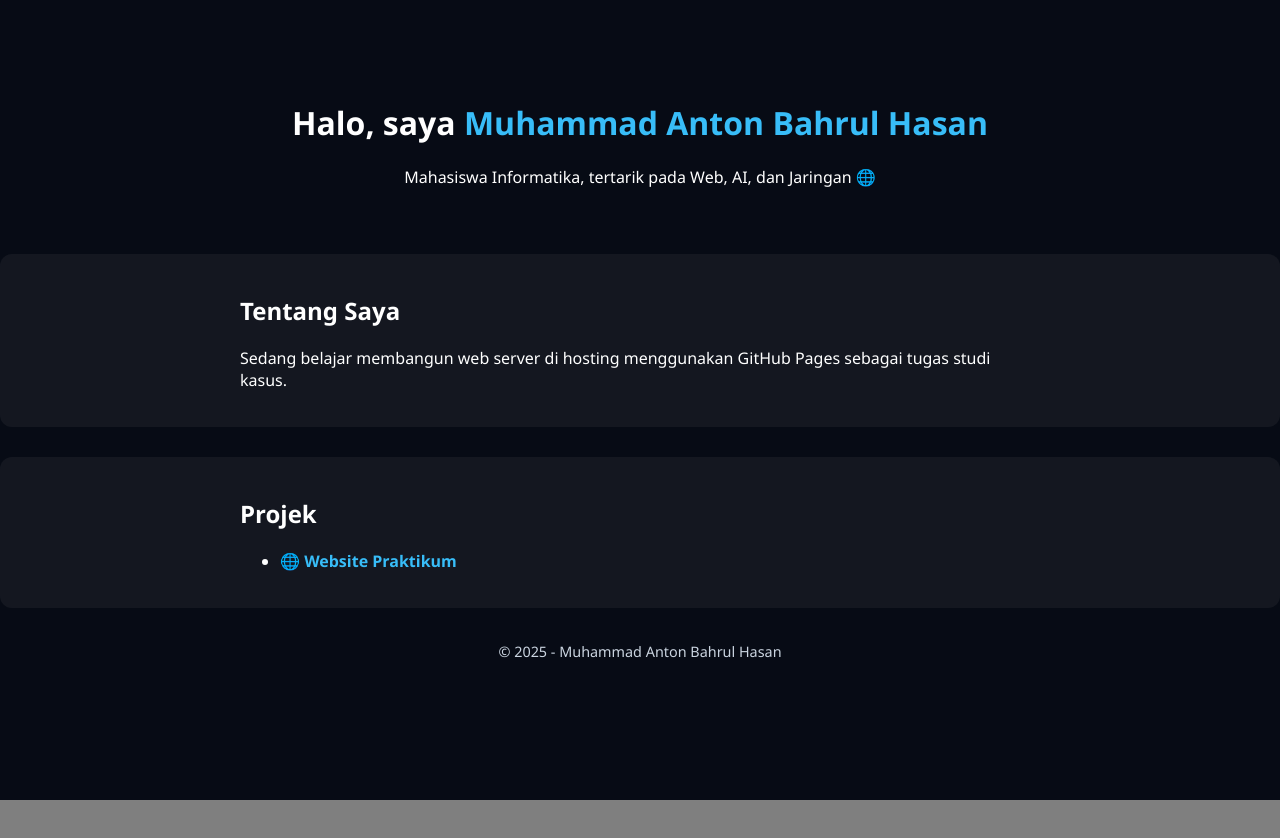
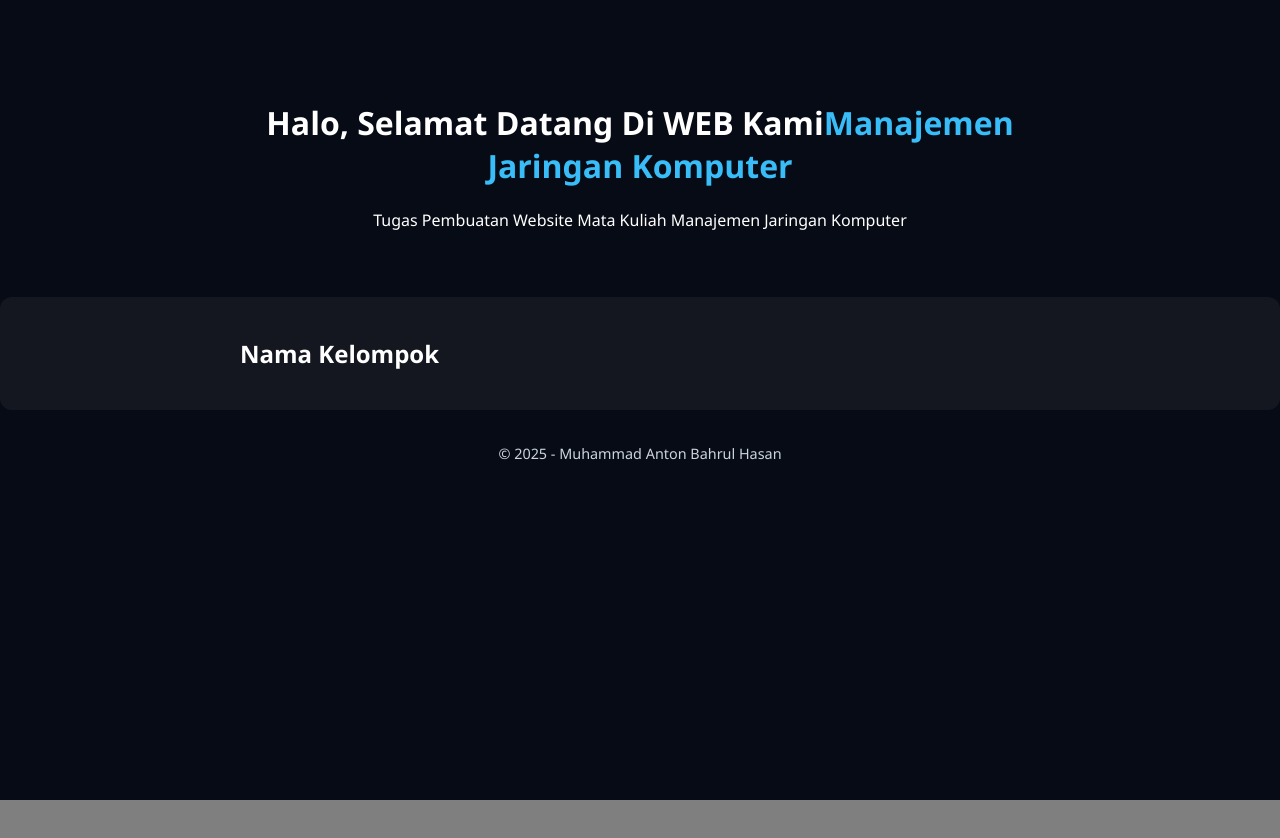
Before and after one commit to AntonBahrul/TugasMJK, a plain HTML site: page index.html in a window 1280 px wide. Drawn offline with Linux system fonts and the light colour scheme.

Commit message:
Update index.html

```diff
--- a/index.html
+++ b/index.html
@@ -14,24 +14,15 @@
   <div class="content">
     <header>
       <div class="container">
-        <h1>Halo, saya <span>Muhammad Anton Bahrul Hasan</span></h1>
-        <p>Mahasiswa Informatika, tertarik pada Web, AI, dan Jaringan 🌐</p>
+        <h1>Halo, Selamat Datang Di WEB Kami<span>Manajemen Jaringan Komputer</span></h1>
+        <p>Tugas Pembuatan Website Mata Kuliah Manajemen Jaringan Komputer</p>
       </div>
     </header>
 
     <section class="about">
       <div class="container">
-        <h2>Tentang Saya</h2>
-        <p>Sedang belajar membangun web server di hosting menggunakan GitHub Pages sebagai tugas studi kasus.</p>
-      </div>
-    </section>
-
-    <section class="projects">
-      <div class="container">
-        <h2>Projek</h2>
-        <ul>
-          <li><a href="https://namakamu.github.io" target="_blank">🌐 Website Praktikum</a></li>
-        </ul>
+        <h2>Nama Kelompok</h2>
+        <p></p>
       </div>
     </section>
 
```
